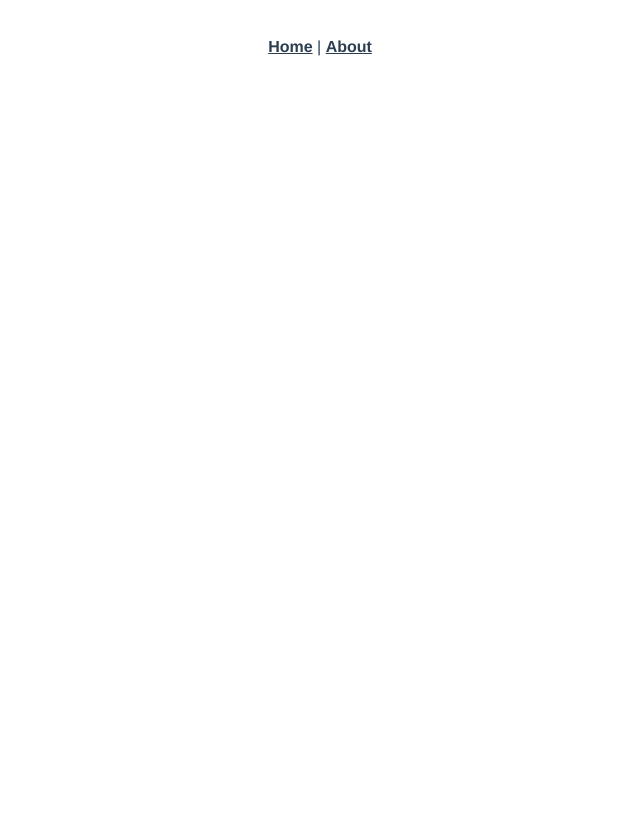
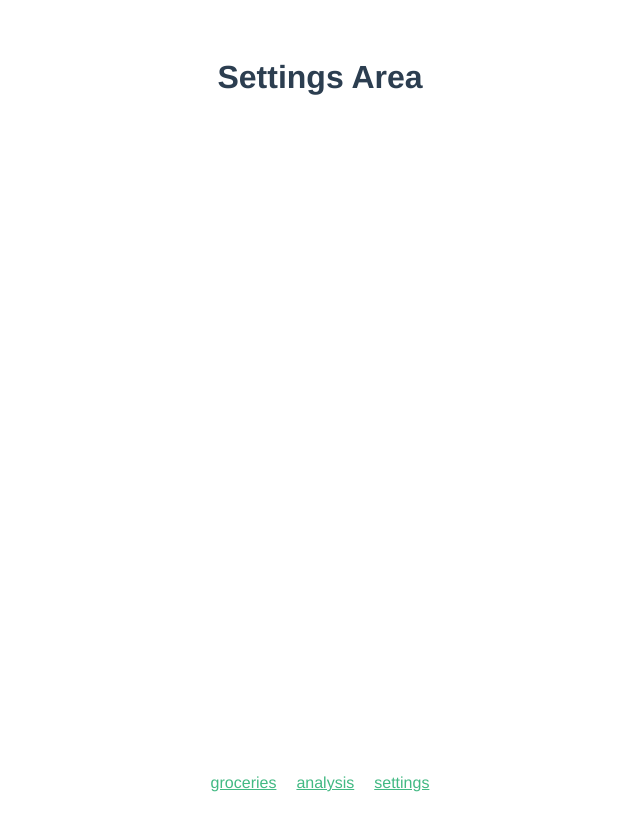
Before and after one commit to jonycfu/monthly-meals, a Vue app: page /settings in a window 1280 px wide. Shown: the whole page, without its empty margins (320-960 px from the left). Built offline with nearby package versions, Linux system fonts and the light colour scheme.

Commit message:
Add simple nav-tab;

```diff
--- a/package.json
+++ b/package.json
@@ -13,7 +13,8 @@
     "vue": "^2.6.10",
     "vue-class-component": "^7.0.2",
     "vue-property-decorator": "^8.1.0",
-    "vue-router": "^3.0.3"
+    "vue-router": "^3.0.3",
+    "vuex": "^3.0.1"
   },
   "devDependencies": {
     "@vue/cli-plugin-babel": "^3.11.0",
@@ -25,6 +26,9 @@
     "babel-eslint": "^10.0.1",
     "eslint": "^5.16.0",
     "eslint-plugin-vue": "^5.0.0",
+    "fibers": "^4.0.1",
+    "sass": "^1.23.0",
+    "sass-loader": "^8.0.0",
     "typescript": "^3.4.3",
     "vue-template-compiler": "^2.6.10"
   },
--- a/src/App.vue
+++ b/src/App.vue
@@ -1,31 +1,38 @@
 <template>
   <div id="app">
-    <div id="nav">
-      <router-link to="/">Home</router-link> |
-      <router-link to="/about">About</router-link>
-    </div>
-    <router-view/>
+    <router-view id="content-area" />
+    <nav-tab :linkList="navList"></nav-tab>
   </div>
 </template>
 
 <style>
 #app {
-  font-family: 'Avenir', Helvetica, Arial, sans-serif;
+  font-family: "Avenir", Helvetica, Arial, sans-serif;
   -webkit-font-smoothing: antialiased;
   -moz-osx-font-smoothing: grayscale;
   text-align: center;
   color: #2c3e50;
+  min-height: 100vh;
+  display: flex;
+  flex-direction: column;
 }
-#nav {
+#content-area {
   padding: 30px;
-}
-
-#nav a {
-  font-weight: bold;
-  color: #2c3e50;
-}
-
-#nav a.router-link-exact-active {
-  color: #42b983;
+  flex: 1;
 }
 </style>
+
+<script lang="ts">
+import { Component, Vue } from "vue-property-decorator";
+import NavTab from "@/components/NavTab.vue";
+
+@Component({
+  components: {
+    NavTab
+  },
+  data() {
+    return { navList: ["groceries", "analysis", "settings"] };
+  }
+})
+export default class App extends Vue {}
+</script>
--- a/src/components/HelloWorld.vue
+++ /dev/null
@@ -1,57 +0,0 @@
-<template>
-  <div class="hello">
-    <h1>{{ msg }}</h1>
-    <p>
-      For a guide and recipes on how to configure / customize this project,<br>
-      check out the
-      <a href="https://cli.vuejs.org" target="_blank" rel="noopener">vue-cli documentation</a>.
-    </p>
-    <h3>Installed CLI Plugins</h3>
-    <ul>
-      <li><a href="https://github.com/vuejs/vue-cli/tree/dev/packages/%40vue/cli-plugin-typescript" target="_blank" rel="noopener">typescript</a></li>
-    </ul>
-    <h3>Essential Links</h3>
-    <ul>
-      <li><a href="https://vuejs.org" target="_blank" rel="noopener">Core Docs</a></li>
-      <li><a href="https://forum.vuejs.org" target="_blank" rel="noopener">Forum</a></li>
-      <li><a href="https://chat.vuejs.org" target="_blank" rel="noopener">Community Chat</a></li>
-      <li><a href="https://twitter.com/vuejs" target="_blank" rel="noopener">Twitter</a></li>
-      <li><a href="https://news.vuejs.org" target="_blank" rel="noopener">News</a></li>
-    </ul>
-    <h3>Ecosystem</h3>
-    <ul>
-      <li><a href="https://router.vuejs.org" target="_blank" rel="noopener">vue-router</a></li>
-      <li><a href="https://vuex.vuejs.org" target="_blank" rel="noopener">vuex</a></li>
-      <li><a href="https://github.com/vuejs/vue-devtools#vue-devtools" target="_blank" rel="noopener">vue-devtools</a></li>
-      <li><a href="https://vue-loader.vuejs.org" target="_blank" rel="noopener">vue-loader</a></li>
-      <li><a href="https://github.com/vuejs/awesome-vue" target="_blank" rel="noopener">awesome-vue</a></li>
-    </ul>
-  </div>
-</template>
-
-<script lang="ts">
-import { Component, Prop, Vue } from 'vue-property-decorator';
-
-@Component
-export default class HelloWorld extends Vue {
-  @Prop() private msg!: string;
-}
-</script>
-
-<!-- Add "scoped" attribute to limit CSS to this component only -->
-<style scoped>
-h3 {
-  margin: 40px 0 0;
-}
-ul {
-  list-style-type: none;
-  padding: 0;
-}
-li {
-  display: inline-block;
-  margin: 0 10px;
-}
-a {
-  color: #42b983;
-}
-</style>
--- /dev/null
+++ b/src/components/NavTab.vue
@@ -0,0 +1,41 @@
+<template>
+  <ul>
+    <li v-for="(val,idx) in linkList" v-bind:key="idx">
+      <router-link to="/">{{val}}</router-link>
+    </li>
+    <!-- <li>
+      <router-link to="/analyze">Analysis</router-link>
+    </li>
+    <li>
+      <router-link to="/settings">Settings</router-link>
+    </li>-->
+  </ul>
+</template>
+
+<script lang="ts">
+import { Component, Prop, Vue } from "vue-property-decorator";
+
+@Component
+export default class NavTab extends Vue {
+  @Prop() private msg!: string;
+  @Prop() linkList!: Array<string>;
+}
+</script>
+
+<!-- Add "scoped" attribute to limit CSS to this component only -->
+<style scoped>
+h3 {
+  margin: 40px 0 0;
+}
+ul {
+  list-style-type: none;
+  padding: 0;
+}
+li {
+  display: inline-block;
+  margin: 0 10px;
+}
+a {
+  color: #42b983;
+}
+</style>
--- a/src/main.ts
+++ b/src/main.ts
@@ -2,10 +2,12 @@ import Vue from 'vue'
 import App from './App.vue'
 import router from './router'
 import './registerServiceWorker'
+import store from './store'
 
 Vue.config.productionTip = false
 
 new Vue({
   router,
+  store,
   render: h => h(App)
 }).$mount('#app')
--- a/src/router.ts
+++ b/src/router.ts
@@ -1,25 +1,31 @@
-import Vue from 'vue'
-import Router from 'vue-router'
-import Home from './views/Home.vue'
+import Vue from "vue";
+import Router from "vue-router";
+import Groceries from "./views/groceries.vue";
 
-Vue.use(Router)
+Vue.use(Router);
 
 export default new Router({
-  mode: 'history',
+  mode: "history",
   base: process.env.BASE_URL,
   routes: [
     {
-      path: '/',
-      name: 'home',
-      component: Home
+      path: "/",
+      name: "groceries",
+      component: Groceries
     },
     {
-      path: '/about',
-      name: 'about',
+      path: "/analysis",
+      name: "analysis",
+      component: () => import("./views/analysis.vue")
+    },
+    {
+      path: "/settings",
+      name: "settings",
       // route level code-splitting
       // this generates a separate chunk (about.[hash].js) for this route
       // which is lazy-loaded when the route is visited.
-      component: () => import(/* webpackChunkName: "about" */ './views/About.vue')
+      /* webpackChunkName: "settings" */
+      component: () => import("./views/settings.vue")
     }
   ]
-})
+});
--- /dev/null
+++ b/src/store.ts
@@ -0,0 +1,16 @@
+import Vue from 'vue'
+import Vuex from 'vuex'
+
+Vue.use(Vuex)
+
+export default new Vuex.Store({
+  state: {
+
+  },
+  mutations: {
+
+  },
+  actions: {
+
+  }
+})
--- a/src/views/Home.vue
+++ /dev/null
@@ -1,18 +0,0 @@
-<template>
-  <div class="home">
-    <img alt="Vue logo" src="../assets/logo.png">
-    <HelloWorld msg="Welcome to Your Vue.js + TypeScript App"/>
-  </div>
-</template>
-
-<script lang="ts">
-import { Component, Vue } from 'vue-property-decorator';
-import HelloWorld from '@/components/HelloWorld.vue'; // @ is an alias to /src
-
-@Component({
-  components: {
-    HelloWorld,
-  },
-})
-export default class Home extends Vue {}
-</script>
--- /dev/null
+++ b/src/views/groceries.vue
@@ -0,0 +1,3 @@
+<template>
+  <h1>Groceries</h1>
+</template>
--- /dev/null
+++ b/src/views/settings.vue
@@ -0,0 +1,12 @@
+<template>
+  <h1>Settings Area</h1>
+</template>
+
+<script lang="ts">
+import { Component, Vue } from "vue-property-decorator";
+
+@Component({
+  components: {}
+})
+export default class Home extends Vue {}
+</script>
```
Also changed, not shown: src/views/analysis.vue (renamed from src/views/About.vue), 1 other file (tests, documents, lock files or other folders).
